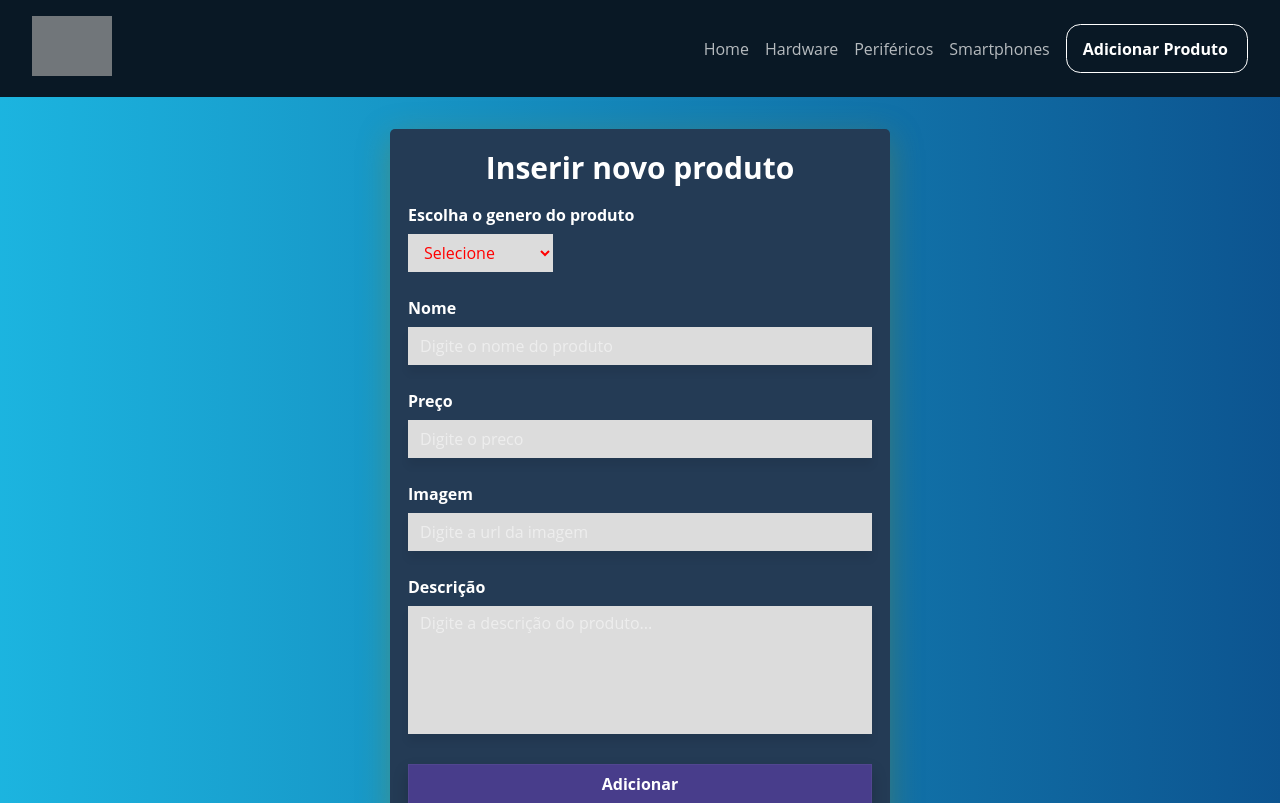
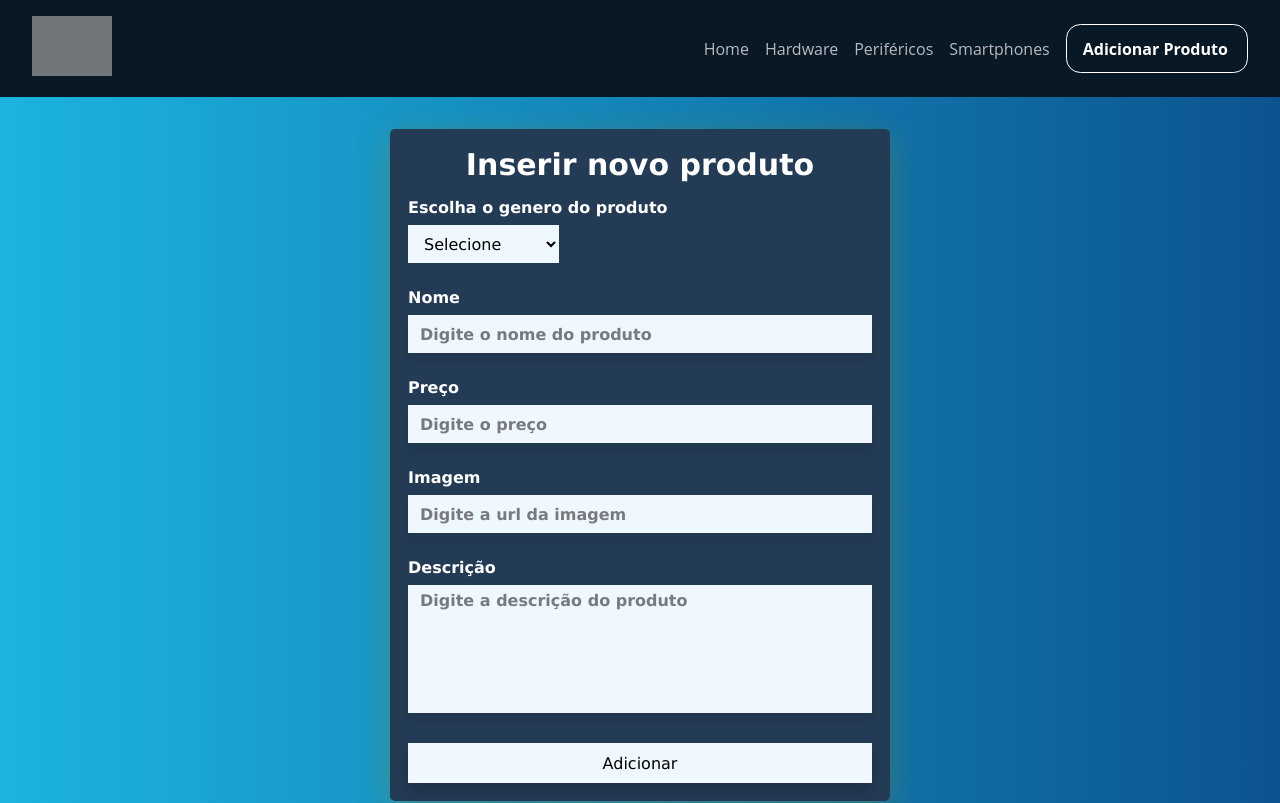
Before and after one commit to Klaus7067/Projeto-Grupo-React, a React (Vite) app: page /adiciona in a window 1280 px wide. Shown: the top 803 px of the page. Built offline with nearby package versions, Linux system fonts and the light colour scheme; grey boxes are pictures that could not be loaded.

Commit message:
mudanças

```diff
--- a/src/routes/Adiciona/adiciona.css
+++ b/src/routes/Adiciona/adiciona.css
@@ -28,12 +28,13 @@
 h2,
 .title-label {
   font-weight: bold;
+  font-family:'Lucida Sans', 'Lucida Sans Regular', 'Lucida Grande', 'Lucida Sans Unicode', Geneva, Verdana, sans-serif;
 }
 
 label {
   display: flex;
   align-items: center;
-
+  font-family:'Lucida Sans', 'Lucida Sans Regular', 'Lucida Grande', 'Lucida Sans Unicode', Geneva, Verdana, sans-serif;
 }
 
 .input-box {
@@ -46,9 +47,11 @@
   height: 2.375rem;
   padding: 0.375rem 0.75rem;
   margin-top: 0.5rem;
-  color: red;
+  /* color: #FFFAFA; */
+  color: #000;
+  font-family: 'Lucida Sans', 'Lucida Sans Regular', 'Lucida Grande', 'Lucida Sans Unicode', Geneva, Verdana, sans-serif;
   background: no-repeat #ffffff10;
-  background: #DCDCDC;
+  background: #F0F8FF;
   background-position: 205px center;
   text-overflow: "";
   border: none;
@@ -61,8 +64,8 @@
   height: 2.375rem;
   padding: 0.375rem 0.75rem;
   margin-top: 0.5rem;
-  color: red;
-  background: #DCDCDC;
+  color: #fff;
+  background: #F0F8FF;
   backdrop-filter: blur(20px);
   -webkit-backdrop-filter: blur(20px);
   border: none;
@@ -80,8 +83,10 @@
 
 input::placeholder,
 textarea::placeholder {
-  opacity: 0.5;
-  color: #fff;
+  /* opacity: 0.5; */
+  color: #000;
+  font-weight: bold;
+  font-family: 'Lucida Sans', 'Lucida Sans Regular', 'Lucida Grande', 'Lucida Sans Unicode', Geneva, Verdana, sans-serif;
 }
 
 .comment {
@@ -98,15 +103,16 @@
 .submit-button {
   width: 100%;
   height: 40px;
-  background: #483D8B;
+  background: #F0F8FF;
   backdrop-filter: blur(20px);
   -webkit-backdrop-filter: blur(10px);
   border: 1px solid rgba(255, 255, 255, 0.048);
   box-shadow: 0 8px 16px 0 rgba(0, 0, 0, 0.192);
   transition-duration: 0.9s all ease;
   cursor: pointer;
-  color: #fff;
-  font-weight: bold;
+  color: #000;
+  font-weight: ;
+  font-family: 'Lucida Sans', 'Lucida Sans Regular', 'Lucida Grande', 'Lucida Sans Unicode', Geneva, Verdana, sans-serif;
 }
 
 .submit-button:hover {
--- a/src/routes/Adiciona/index.jsx
+++ b/src/routes/Adiciona/index.jsx
@@ -89,7 +89,7 @@
           <input
             type="valor"
             className="input-text"
-            placeholder="Digite o preco"
+            placeholder="Digite o preço"
             value={preco}
             onChange={(e) => {setPreco(e.target.value)}}
           />
@@ -110,7 +110,7 @@
           <label className="title-label">Descrição</label>
           <textarea
             className="input-text comment"
-            placeholder="Digite a descrição do produto..."
+            placeholder="Digite a descrição do produto"
             value={descricao}
             onChange={(e) => setDescricao(e.target.value)}
           ></textarea>
```
